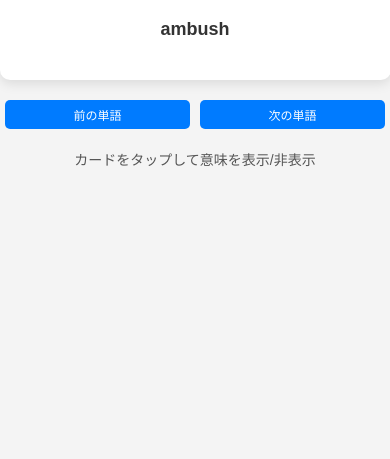
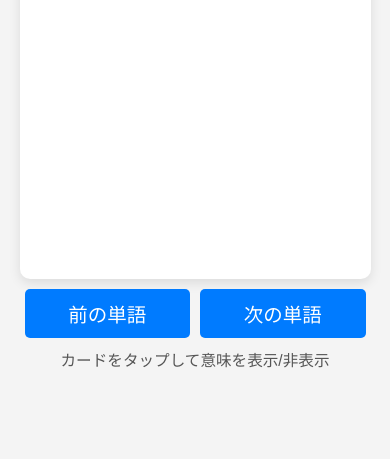
Before and after one commit to takumi0211/flashcard-game, a plain HTML site: page index.html in a window 390 px wide. Shown: the part 385-844 px from the top of the page. Drawn offline with Linux system fonts and the light colour scheme.

Commit message:
Update index.html

```diff
--- a/index.html
+++ b/index.html
@@ -6,56 +6,56 @@
     <style>
         body {
             font-family: 'Arial', sans-serif;
-            background-color: #f4f4f4;
             margin: 0;
             padding: 0;
             display: flex;
             flex-direction: column;
             justify-content: center;
             align-items: center;
-            min-height: 100vh;
-        }
-
-        h1 {
-            margin-bottom: 20px;
+            height: 100vh; /* 画面全体を使用 */
+            background-color: #f4f4f4;
         }
 
         .container {
             width: 90%;
             max-width: 400px;
+            height: 70%; /* 画面の70%をカードに使用 */
             background-color: #fff;
             border-radius: 10px;
             box-shadow: 0 4px 12px rgba(0, 0, 0, 0.1);
+            display: flex;
+            flex-direction: column;
+            justify-content: center;
+            align-items: center;
             text-align: center;
-            padding: 20px;
         }
 
         .word {
-            font-size: 24px;
+            font-size: 5vw; /* スマホに合わせたフォントサイズ */
             font-weight: bold;
             color: #333;
             margin: 20px 0;
         }
 
         .meaning {
-            font-size: 20px;
+            font-size: 4vw; /* 意味も画面にフィットするように調整 */
             color: #007bff;
             margin: 20px 0;
             display: none;
         }
 
         .buttons {
-            margin-top: 20px;
+            margin-top: 10px;
             display: flex;
             justify-content: space-between;
-            width: 100%;
+            width: 90%;
         }
 
         button {
             flex: 1;
             margin: 0 5px;
-            padding: 10px 20px;
-            font-size: 16px;
+            padding: 10px;
+            font-size: 4vw;
             border: none;
             border-radius: 5px;
             background-color: #007bff;
@@ -67,49 +67,33 @@
             background-color: #0056b3;
         }
 
-        button:focus {
-            outline: none;
-        }
-
         p {
-            font-size: 14px;
+            font-size: 3vw;
             color: #555;
-            margin-top: 20px;
-        }
-
-        @media (max-width: 768px) {
-            .word {
-                font-size: 20px;
-            }
-
-            .meaning {
-                font-size: 18px;
-            }
-
-            button {
-                font-size: 14px;
-                padding: 8px 15px;
-            }
+            margin-top: 10px;
         }
 
         @media (max-width: 480px) {
             .word {
-                font-size: 18px;
+                font-size: 6vw; /* スマホ縦画面にフィット */
             }
 
             .meaning {
-                font-size: 16px;
+                font-size: 5vw;
             }
 
             button {
-                font-size: 12px;
-                padding: 6px 10px;
+                font-size: 5vw;
+                padding: 10px;
+            }
+
+            p {
+                font-size: 4vw;
             }
         }
     </style>
 </head>
 <body>
-    <h1>単語フラッシュカード</h1>
     <div class="container" id="flashcard">
         <div class="word" id="word"></div>
         <div class="meaning" id="meaning"></div>
```
